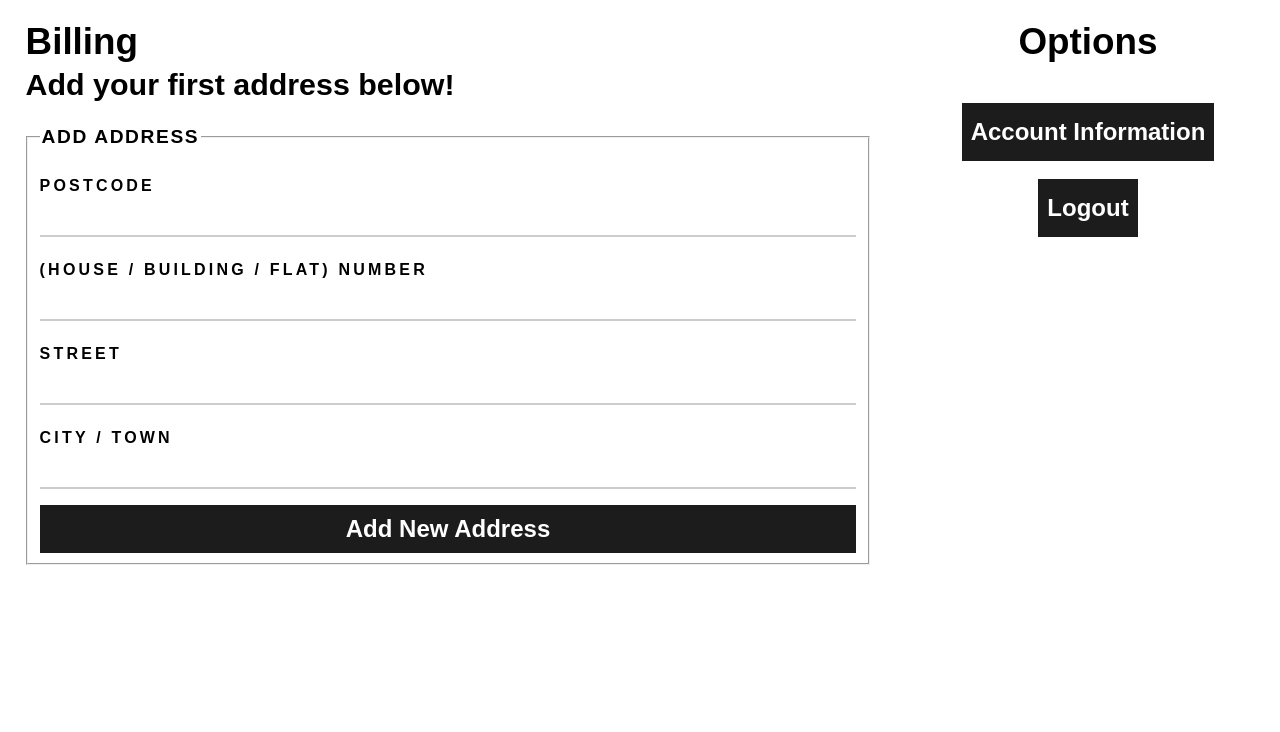
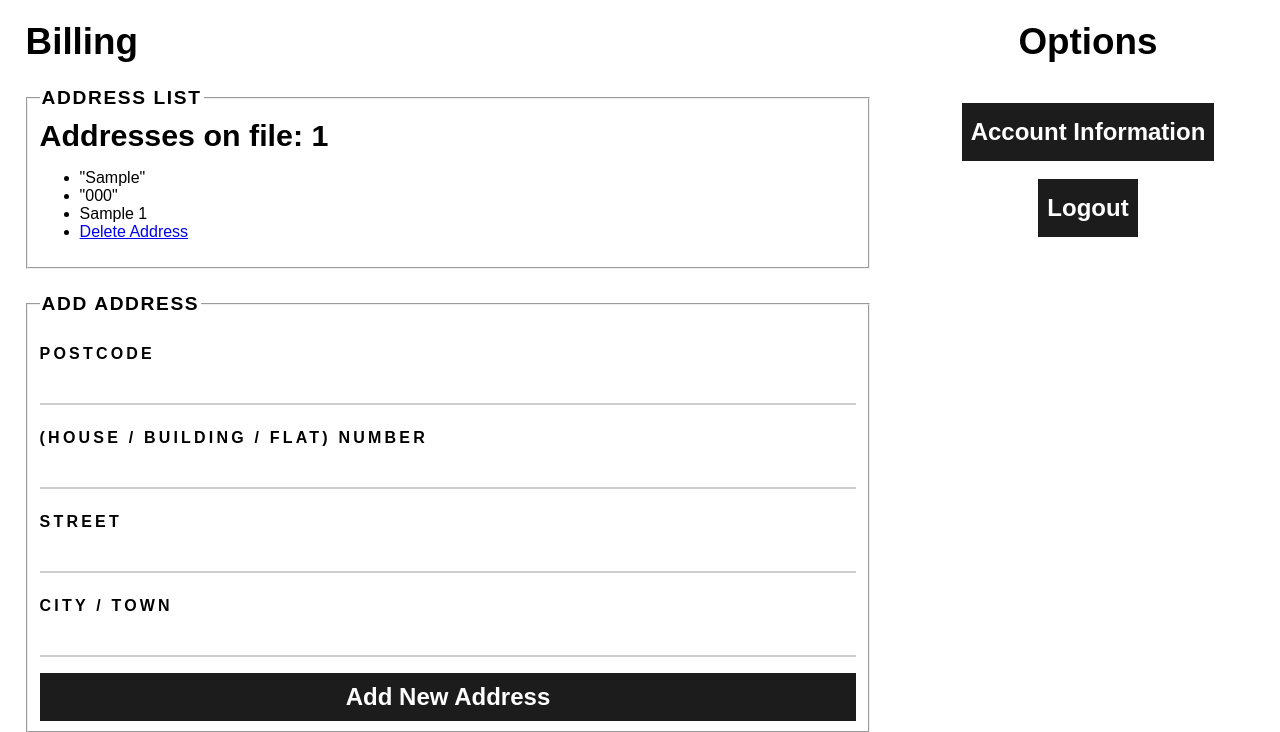
Before and after one commit to underrobyn/cm1102-webstore, a Flask app: page /billing in a window 1280 px wide. Shown: the part 49-781 px from the top of the page. Before the commit the page ends 614 px from the top, so only its background shows below. Run offline with Flask 2, Linux system fonts and the light colour scheme; a user stored in the database is signed in; tables that the repository leaves empty hold one stand-in row (values such as "Sample post").

Commit message:
Fixed issue where addresses won't show in list

```diff
--- a/store/templates/billing.html
+++ b/store/templates/billing.html
@@ -5,10 +5,10 @@
 {% block content %}
 	<section class="main padding">
 		<h1>Billing</h1>
-		{% if address|length > 0 %}
+		{% if address_list|length > 0 %}
 			<fieldset>
 				<legend>Address List</legend>
-				<h3>Addresses on file: {{ address|length }}</h3>
+				<h3>Addresses on file: {{ address_list|length }}</h3>
 				{% for address in address_list %}
 					<ul>
 						<li>"{{ address.city }}"</li>
```
